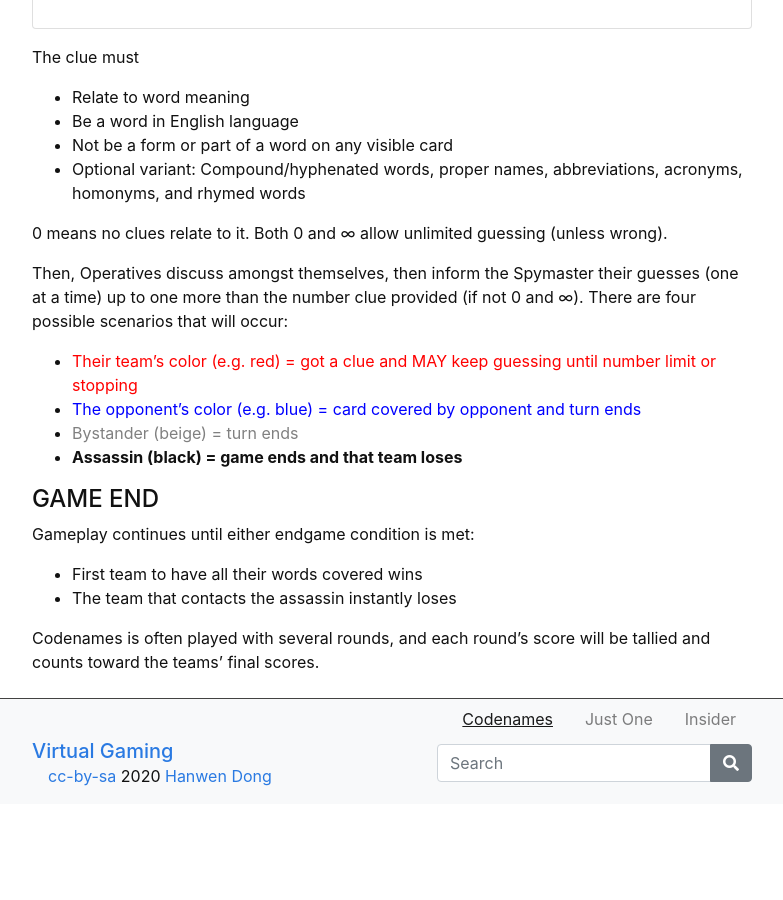
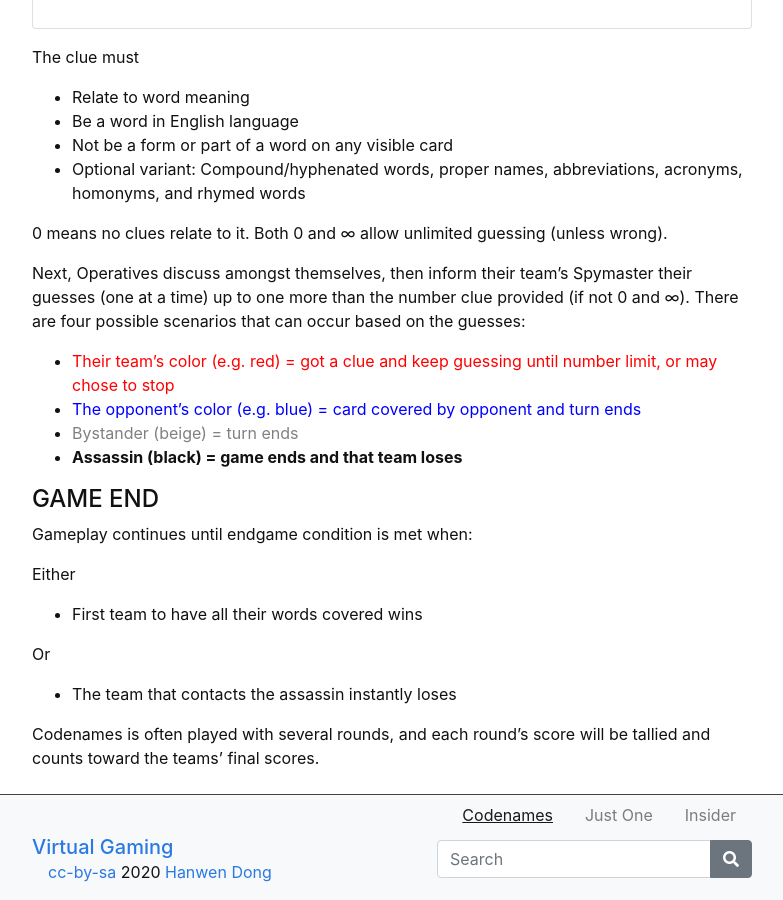
Before and after one commit to hanwendong1/VirtualGaming, a Jekyll site: the page built from content/1-Codenames.md, in a window 1280 px wide and 900 px high, scrolled down 2365 px. Shown: the whole window, without its empty margins (248-1031 px from the left). Built offline with Jekyll 4.4.1, drawn with Linux system fonts in a browser that asks for light colours; before the commit the page ends 3169 px from its top, so only the background shows below that.

Commit message:
Update 1-Codenames.md

```diff
--- a/content/1-Codenames.md
+++ b/content/1-Codenames.md
@@ -90,15 +90,21 @@ The clue must
 
 0 means no clues relate to it. Both 0 and ∞ allow unlimited guessing (unless wrong).
 
-Then, Operatives discuss amongst themselves, then inform the Spymaster their guesses (one at a time) up to one more than the number clue provided (if not 0 and ∞). There are four possible scenarios that will occur:
-- <span style="color:#FF0000;">Their team’s color (e.g. red) = got a clue and MAY keep guessing until number limit or stopping</span>
+Next, Operatives discuss amongst themselves, then inform their team's Spymaster their guesses (one at a time) up to one more than the number clue provided (if not 0 and ∞). There are four possible scenarios that can occur based on the guesses:
+- <span style="color:#FF0000;">Their team’s color (e.g. red) = got a clue and keep guessing until number limit, or may chose to stop</span>
 - <span style="color:#0000FF;">The opponent’s color (e.g. blue) = card covered by opponent and turn ends</span>
 - <span style="color:#808080;">Bystander (beige) = turn ends</span>
 - **Assassin (black) = game ends and that team loses**
 
 #### GAME END
-Gameplay continues until either endgame condition is met:
+Gameplay continues until endgame condition is met when:
+
+Either
+
 - First team to have all their words covered wins
+
+Or
+
 - The team that contacts the assassin instantly loses
 
 Codenames is often played with several rounds, and each round's score will be tallied and counts toward the teams' final scores.
```
